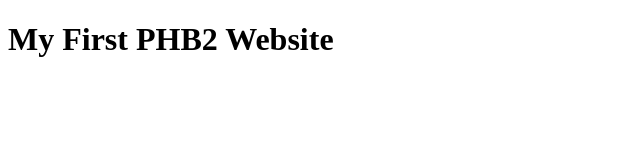
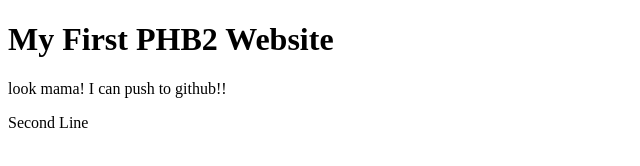
Before and after one commit to kstanvir/PH-B2, a plain HTML site: page index.html in a window 1280 px wide. Shown: the whole page, without its empty margins (0-640 px from the left). Drawn offline with Linux system fonts and the light colour scheme.

Commit message:
learned github

```diff
--- a/index.html
+++ b/index.html
@@ -9,7 +9,8 @@
 
     <body>
         <h1> My First PHB2 Website</h1>
-
+        <p>look mama! I can push to github!!</p>
+        <p> Second Line</p>
     </body>
 
 
```
